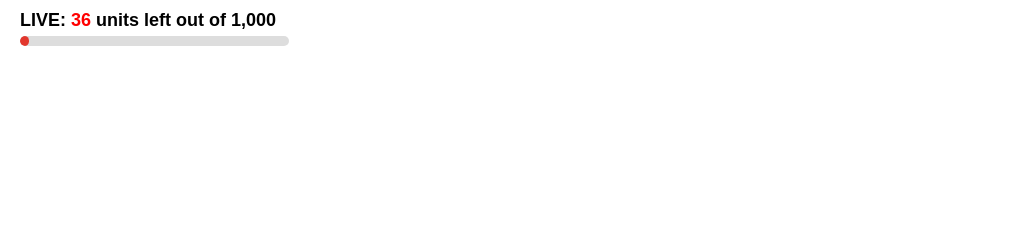
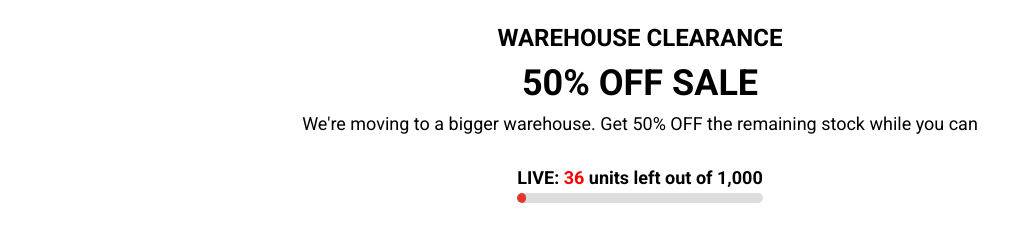
Before and after one commit to BenchCylinder/BenchCylinder.github.io, a plain HTML site: page index.html in a window 1280 px wide. Shown: the whole page, without its empty margins (0-1020 px from the left). Drawn offline with Linux system fonts and the light colour scheme.

Commit message:
Update index.html

```diff
--- a/index.html
+++ b/index.html
@@ -4,43 +4,76 @@
   <meta charset="UTF-8">
   <meta name="viewport" content="width=device-width, initial-scale=1.0">
   <title>Stock Counter</title>
+  <link rel="stylesheet" href="https://fonts.googleapis.com/css2?family=Roboto:wght@400;700&display=swap">
   <style>
     /* Reset margins and paddings */
     body, html {
       margin: 0;
       padding: 0;
       box-sizing: border-box;
+      font-family: 'Roboto', sans-serif; /* Apply Roboto font */
+    }
+
+    .container {
+      text-align: center; /* Center everything */
+      padding: 20px;
+    }
+
+    .promo-text {
+      margin-bottom: 20px;
+    }
+
+    .promo-text h1, .promo-text h2, .promo-text p {
+      margin: 0;
+      padding: 0;
+      font-family: 'Roboto', sans-serif; /* Apply Roboto font */
+    }
+
+    .promo-text h1 {
+      font-size: 24px; /* Adjust as needed for large text */
+      font-weight: bold;
+      line-height: 1.5; /* Increase line height for spacing */
+    }
+
+    .promo-text h2 {
+      font-size: 36px; /* Adjust as needed for largest text */
+      font-weight: bold;
+      line-height: 1.5; /* Increase line height for spacing */
+    }
+
+    .promo-text p {
+      font-size: 18px; /* Medium sized text */
+      line-height: 1.5; /* Increase line height for spacing */
     }
 
     .stock-counter {
       padding: 10px 20px;
+      display: inline-block;
     }
 
     .header {
-      display: inline-block; /* Ensure the header and progress bar align */
-      position: relative; /* Ensure proper positioning of progress bar */
+      display: inline-block;
+      position: relative;
     }
 
     .header p {
-      font-weight: 700;
-      margin: 0; /* Remove default margin */
+      font-weight: bold; /* Make the text bold */
+      margin: 0;
       font-size: 18px;
-      font-family: 'General Sans Bold', sans-serif;
-      display: inline; /* Ensure the paragraph text does not break */
     }
 
     #units-left {
-      color: red; /* Font color for the units */
+      color: red;
     }
 
     .progress-bar-container {
-      display: inline-block; /* Align with the text width */
+      display: inline-block;
       background-color: #ddd;
       height: 10px;
       border-radius: 50px;
       overflow: hidden;
-      width: 100%; /* Ensure it takes up space under the text */
-      margin-top: 5px; /* Adjust margin as needed */
+      width: 100%;
+      margin-top: 5px;
     }
 
     .progress-bar {
@@ -51,11 +84,17 @@
       text-align: center;
       color: #fff;
       transition: width 0.5s ease-in-out;
-      width: 0; /* Start with width 0 */
+      width: 0;
     }
   </style>
 </head>
 <body>
+  <div class="container">
+    <div class="promo-text">
+      <h1>WAREHOUSE CLEARANCE</h1>
+      <h2>50% OFF SALE</h2>
+      <p>We're moving to a bigger warehouse. Get 50% OFF the remaining stock while you can</p>
+    </div>
     <section class="stock-counter">
       <div class="stock-info">
         <div class="header">
@@ -66,6 +105,8 @@
         </div>
       </div>
     </section>
+  </div>
+
   <script>
     var intervalId;
     const stockExpiryTime = 3 * 60 * 60 * 1000; // 3 hours in milliseconds
```
Lines whose indentation alone changed are shown as unchanged.
